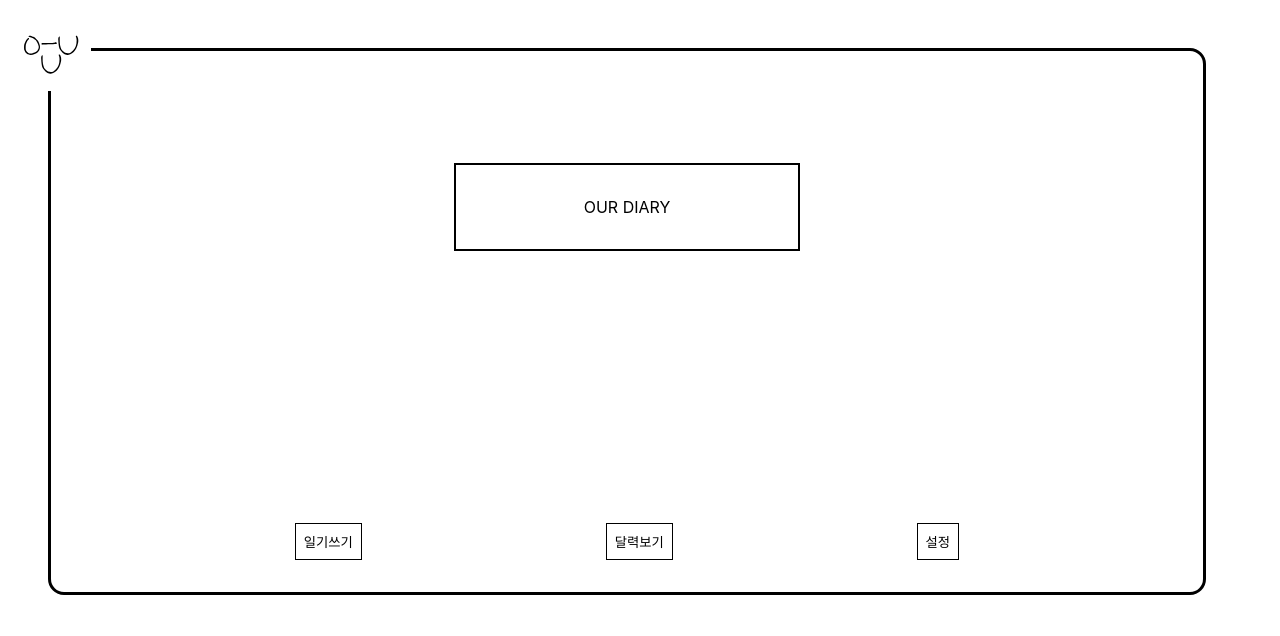
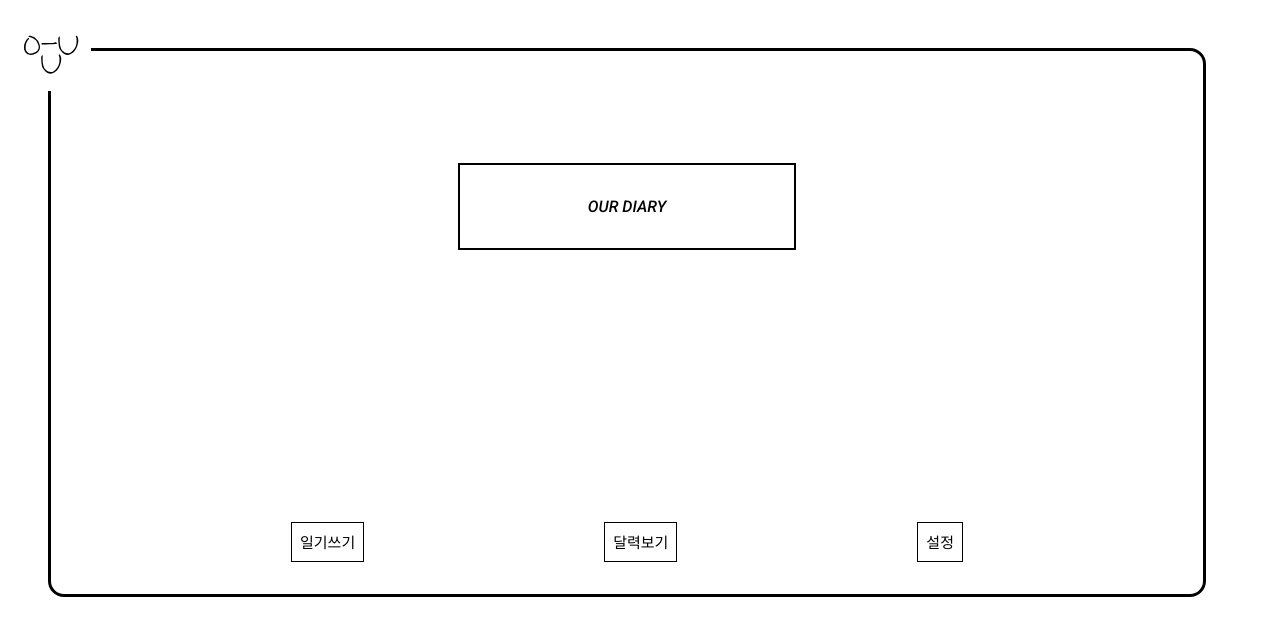
Before and after one commit to yerin135/O-U, a React (Create React App) app: page / in a window 1280 px wide. Shown: the top 636 px of the page. Built offline with nearby package versions, Linux system fonts and the light colour scheme.

Commit message:
change fonts

```diff
--- a/package.json
+++ b/package.json
@@ -10,6 +10,7 @@
     "@testing-library/user-event": "^12.8.3",
     "react": "^17.0.2",
     "react-dom": "^17.0.2",
+    "react-router-dom": "^5.2.0",
     "react-scripts": "4.0.3",
     "web-vitals": "^1.1.2"
   },
--- a/src/App.css
+++ b/src/App.css
@@ -1,3 +1,7 @@
+* {
+  font-family: 'Roboto', sans-serif;
+}
+
 .App {
   text-align: center;
   background-color: white;
@@ -41,7 +45,9 @@
 }
 
 button {
+  font-family: 'Jua', sans-serif;
   background-color: white;
   border: 1.5px solid black;
   padding: 0.5rem;
+  font-size: 15px;
 }
--- a/src/App.js
+++ b/src/App.js
@@ -28,6 +28,7 @@
   padding: 2rem 8rem;
   margin: 7rem 12rem 15rem;
   display: flex;
+  font-family: 'Roboto', sans-serif;
 `
 
 const MainContainer = styled.div`
--- a/src/index.css
+++ b/src/index.css
@@ -1,3 +1,6 @@
+@import url('https://fonts.googleapis.com/css2?family=Jua&display=swap');
+@import url('https://fonts.googleapis.com/css2?family=Roboto:ital,wght@1,500&display=swap');
+
 body {
   margin: 0;
   font-family: -apple-system, BlinkMacSystemFont, 'Segoe UI', 'Roboto', 'Oxygen',
```
Also changed, not shown: 1 other file (tests, documents, lock files or other folders).
